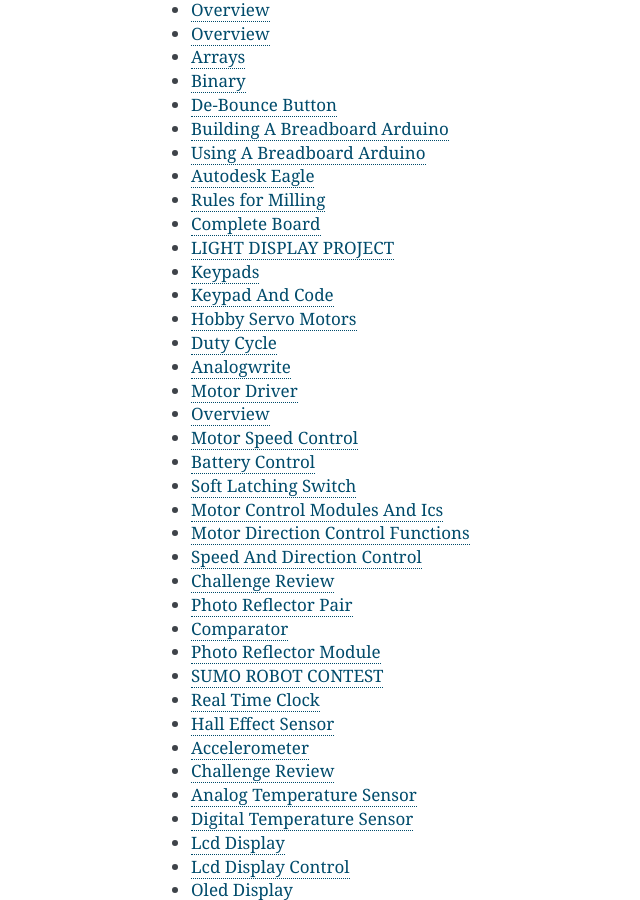
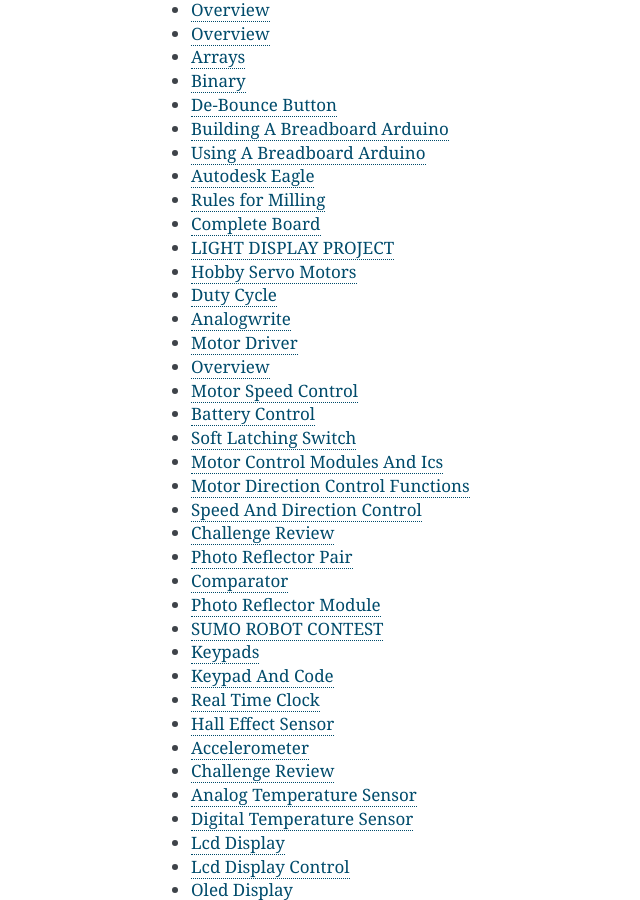
Before and after one commit to maxtkc/mvths-wiki, a Sphinx documentation site: the page built from docs/index.rst, in a window 1280 px wide and 900 px high, scrolled down 1606 px. Shown: the whole window, without its empty margins (259-899 px from the left). Built offline with Sphinx 7.4.7, drawn with Linux system fonts in a browser that asks for light colours; pages that are not in the unit, such as notebooks, are missing from menus; part of the change alters nothing that is shown.

```diff
--- a/docs/index.rst
+++ b/docs/index.rst
@@ -79,8 +79,6 @@ Welcome to MVTHS Engineering Wiki's documentation!
    046-rules-for-milling-boards
    047-post-milling
    047a-light-display-project
-   050-keypads
-   052-keypad-and-code
    053-hobby-servo-motors
    054-duty-cycle
    055-analogwrite
@@ -97,6 +95,8 @@ Welcome to MVTHS Engineering Wiki's documentation!
    065-comparator
    066-photo-reflector-module
    066i-sumo-robot
+   050-keypads
+   052-keypad-and-code
    066a-real-time-clock
    066b-hall-effect-sensor
    041-capacitive-touch-sensor
```
